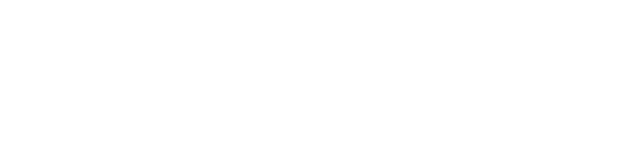
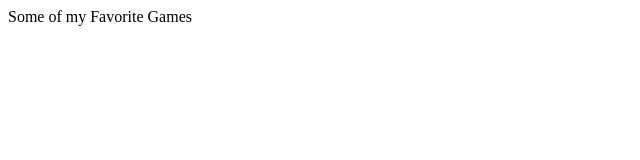
Before and after one commit to STL-LC101-Sept-22/js-assignment-4-html-me-something-lstclair13, a website: page index.html in a window 1280 px wide. Shown: the whole page, without its empty margins (0-640 px from the left). Drawn offline with Linux system fonts and the light colour scheme.

Commit message:
title and head

```diff
--- a/index.html
+++ b/index.html
@@ -1,6 +1,8 @@
 <!DOCTYPE html>
 <html>
+   <title>Some of my Favorite Games</title>
    <head>
+      Some of my Favorite Games
    </head>
    <body>
       <!-- Write your HTML in this file! -->
```
